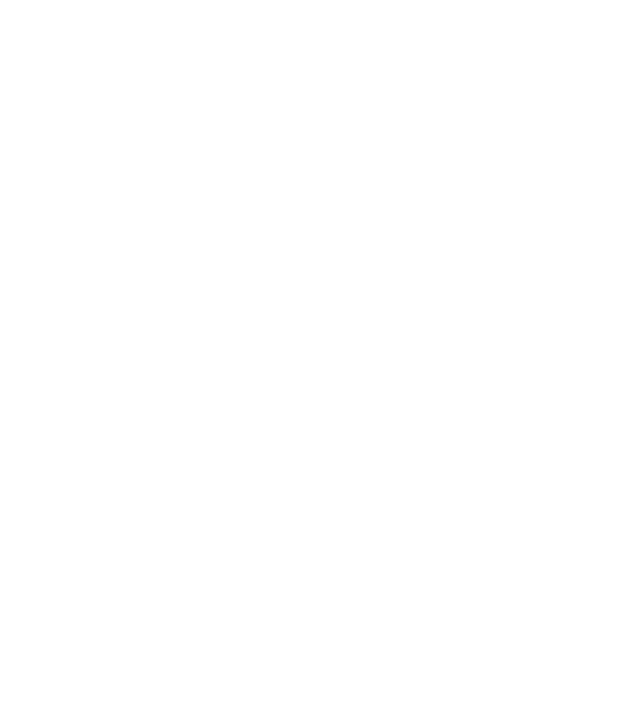
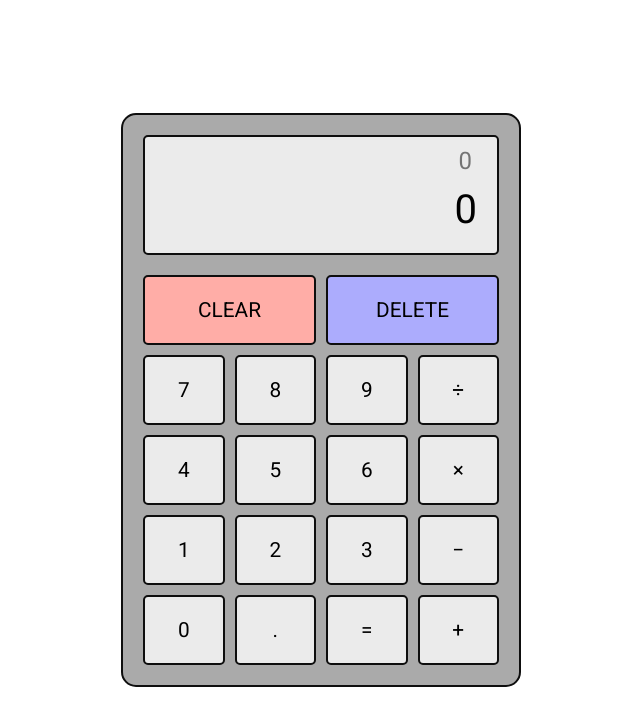
Before and after one commit to Verseler/simple-calculator, a plain HTML site: page index.html in a window 1280 px wide. Shown: the whole page, without its empty margins (319-959 px from the left). Drawn offline with Linux system fonts and the light colour scheme.

Commit message:
partially finished, added all required features

```diff
--- a/index.html
+++ b/index.html
@@ -3,9 +3,39 @@
 <head>
     <meta charset="UTF-8">
     <meta name="viewport" content="width=device-width, initial-scale=1.0">
-    <title>Document</title>
+    <title>Calculator</title>
+    <link rel="preconnect" href="https://fonts.googleapis.com">
+<link rel="preconnect" href="https://fonts.gstatic.com" crossorigin>
+<link href="https://fonts.googleapis.com/css2?family=Roboto:wght@300;400&display=swap" rel="stylesheet">
+    <link rel="stylesheet" href="styles.css" />
 </head>
 <body>
+    <div class="calculator">
+        <div class="display-container">
+            <span id="total-amount" class="total-amount">0</span>
+            <span id="expression" class="expression" placeholder="4"></span>
+        </div>
+        <div class="buttons">
+            <div class="button button--clear">CLEAR</div>
+            <div class="button button--delete">DELETE</div>
+            <div class="button">7</div>
+            <div class="button">8</div>
+            <div class="button">9</div>
+            <div class="button">&divide;</div>
+            <div class="button">4</div>
+            <div class="button">5</div>
+            <div class="button">6</div>
+            <div class="button">&times;</div>
+            <div class="button">1</div>
+            <div class="button">2</div>
+            <div class="button">3</div>
+            <div class="button">&minus;</div>
+            <div class="button">0</div>
+            <div class="button">.</div>
+            <div id="equals" onclick="getEqual()">&equals;</div>
+            <div class="button">&plus;</div>
+        </div>
+    </div>
 
     <script src="script.js"></script>
 </body>
--- a/script.js
+++ b/script.js
@@ -1,10 +1,67 @@
-    let currentUserInput = '7 + 1 + 3 * 3 / 1 / 2';
-    let totalResult = 0;
-    const CURRENT_NUM_ARRAY = currentUserInput.split(' ');
-    const OPERATORS = ['/', '*', '+', '-'];
+
+const OPERATORS = ['÷', '×', '+', '−'];
+const DEFAULT_VALUE = '0';
+const totalResult = document.getElementById('total-amount');
+let expression = ''; //expression value during js computation
+const expressionDisplay = document.getElementById('expression'); //expression value displayed in the GUI
+
+//set expression when button is clicked in the calculator
+const buttons = document.getElementsByClassName('button');
+Array.from(buttons).forEach(button => {
+    button.addEventListener('click', () => {
+        let buttonValue = button.innerText;
+
+        if (buttonValue === 'CLEAR') {
+            expression = clearAllChar(expression);
+        }
+        else if (buttonValue === 'DELETE') {
+            expression = deleteLastChar(expression);
+        }
+        else {
+            //else the button value is either number or an operator
+            expression = addToTheExpression(buttonValue, expression);
+        }
+
+        //then update the old expression value displayed in calculator with new expression value
+        updateExpression(expression);
+    });
+});
 
 
+/* FUNCTIONS FOR EXPRESSION */
+//delete the last character of the expression
+function deleteLastChar(oldExpression) {
+    return (oldExpression.slice(-1) === " ") ? oldExpression.slice(0, -3) : oldExpression.slice(0, -1);
+}
+
+//delete all characters in the expression
+function clearAllChar(expression) {
+    clearTotalAmount()
+    return expression.innerText = DEFAULT_VALUE;
+}
+
+//add the button value to the expression
+function addToTheExpression(value, oldExpression) {
+    let operator = oldExpression + " " + value + " ";
+    let number = oldExpression + value;
+    //add value to the expression if it is an operator or a number
+    return (OPERATORS.includes(value)) ? operator : number;
+}
+
+// update the displayed expression in the calculator
+function updateExpression(newExpression) {
+    //update expression
+    expression = newExpression;
+    //update expression display in the calculator GUI
+    expressionDisplay.innerText = expression;
+}
+
+//compute the current given expression
+function getEqual() {
+    CURRENT_NUM_ARRAY = expression.split(' ');
+    console.log(CURRENT_NUM_ARRAY);
     findFirstSetOfNums();
+}
 
 /* find the FIRST set of numbers that will be computed based on bidmas rule */
 function findFirstSetOfNums() {
@@ -18,7 +75,6 @@
         }
     });
 }
-
 
 function operate(operatorIndex) {
     const currentSetOfNums = [];
@@ -34,24 +90,48 @@
     //update the currentNumArray with computed results of the selected set of numbers
     CURRENT_NUM_ARRAY.splice(setOfNumsStartingIndex, 3, `${operationResult}`);
 
-        console.log(CURRENT_NUM_ARRAY);
+    let totalResult = Number(CURRENT_NUM_ARRAY[0]);
+    updateTotalAmount(totalResult);
+    console.log(CURRENT_NUM_ARRAY); //!!!!temporary for debugging
 }
+
 
 /* caculate numbers based on the given operator */
 function compute(firstNum, operator, secondNum) {
+    console.log('compute');
     firstNum = Number(firstNum);
     secondNum = Number(secondNum);
 
     switch (operator) {
-            case '/':
+        case '÷':
             return firstNum / secondNum;
-            case '*':
+        case '×':
             return firstNum * secondNum;
         case '+':
             return firstNum + secondNum;
-            case '-':
+        case '−':
             return firstNum - secondNum;
         default:
             console.log('invalid operator');
     }
 }
+
+function updateTotalAmount(results) {
+    let totalResultValue = Number(totalResult.innerText) + results;
+    totalResult.innerText = totalResultValue;
+
+    //update expressionDisplay
+    updateExpression(totalResultValue);
+}
+
+
+function clearTotalAmount() {
+    totalResult.innerText = DEFAULT_VALUE;
+}
+
+
+
+window.onload = () => {
+    clearTotalAmount(DEFAULT_VALUE)
+    updateExpression(DEFAULT_VALUE);
+}
--- a/styles.css
+++ b/styles.css
@@ -1,8 +1,110 @@
+
 * {
+    box-sizing: border-box;
     margin: 0;
     padding: 0;
 }
 
 body {
     height: 100vh;
+    width: 100%;
+    font-family: 'Roboto', sans-serif;
+    display: flex;
+    align-items: center;
+    justify-content: center;
 }
+
+.calculator {
+    background-color: rgb(170, 170, 170);
+    width: 400px;
+    border: 2px solid rgb(14, 14, 14);
+    border-radius: 15px;
+    padding: 20px;
+}
+
+.display-container {
+    background-color: #ebebeb;
+    height: 120px;
+    width: 100%;
+    margin-bottom: 20px;
+    position: relative;
+    overflow: hidden;
+}
+
+.total-amount {
+    font-size: 1.5rem;
+    color: black;
+    opacity: 0.5;
+    position: absolute;
+    top: 10px;
+    right: 25px;
+}
+
+.expression {
+    font-size: 2.5rem;
+    position: absolute;
+    bottom: 20px;
+    right: 20px;
+}
+
+.display-container,
+.button,
+#equals {
+    background-color: #ebebeb;
+    border: 2px solid rgb(14, 14, 14);
+    border-radius: 5px;
+}
+
+
+.buttons {
+    display: grid;
+    grid-template-columns: repeat(4, 1fr);
+    gap: 10px;
+}
+
+.button,
+#equals {
+    font-size: 1.3rem;
+    font-weight: 400;
+    display: flex;
+    align-items: center;
+    justify-content: center;
+    height: 70px;
+    cursor: pointer;
+    transition: background-color 50ms ease-in;
+}
+
+.button:hover,
+#equals:hover {
+    background-color: #d4d4d4;
+}
+
+.button:active
+#equals:active {
+    background-color: #b3b3b3;
+}
+
+.button.button--clear,
+.button.button--delete {
+    grid-area: 1 / span 2;
+}
+
+.button.button--clear {
+    background-color: rgb(255, 173, 167);
+}
+.button.button--clear:hover {
+    background-color: rgb(238, 162, 157);
+}
+.button.button--clear:active {
+    background-color: rgb(214, 145, 141);
+}
+
+.button.button--delete {
+    background-color: rgb(172, 172, 253);
+}
+.button.button--delete:hover {
+    background-color: rgb(158, 158, 231);
+}
+.button.button--delete:active {
+    background-color: rgb(143, 143, 209);
+}
```
Lines whose indentation alone changed are shown as unchanged.
